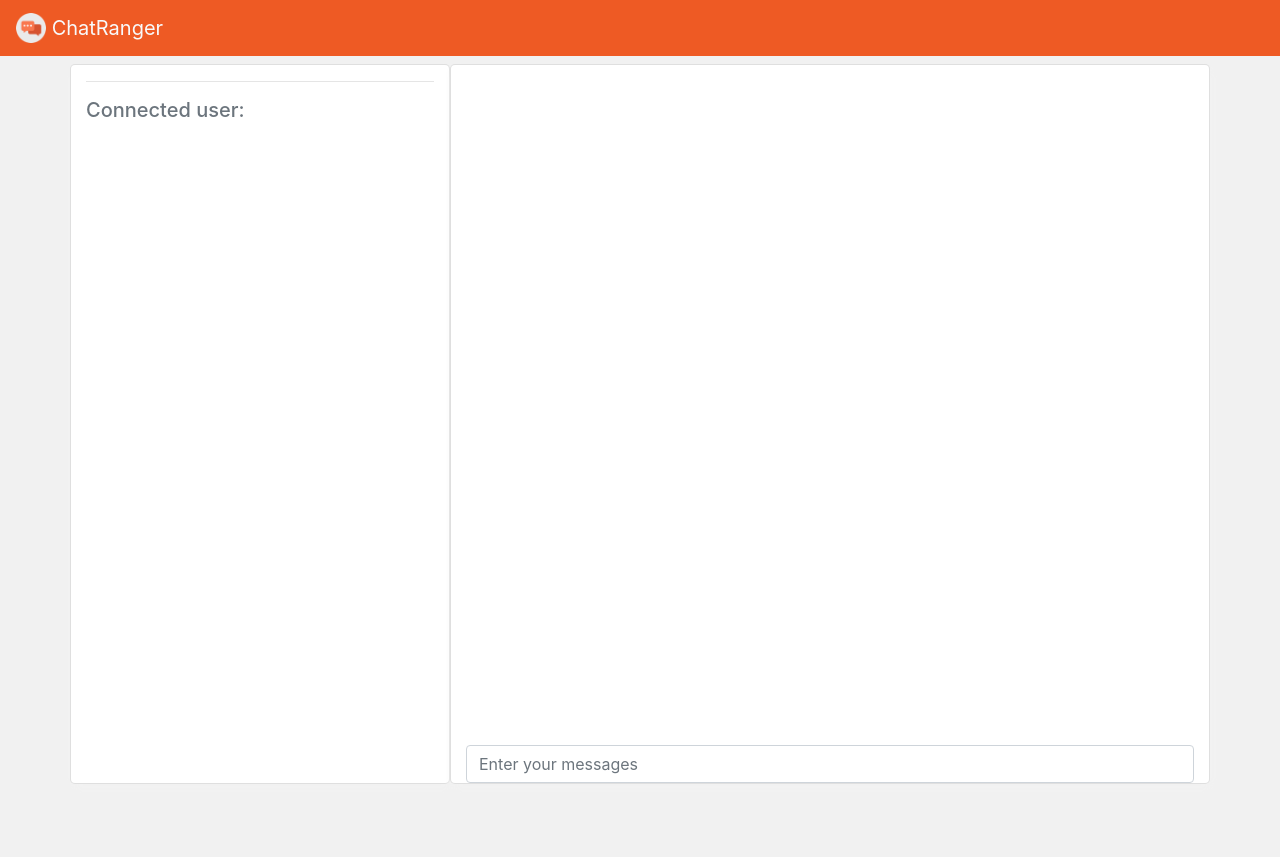
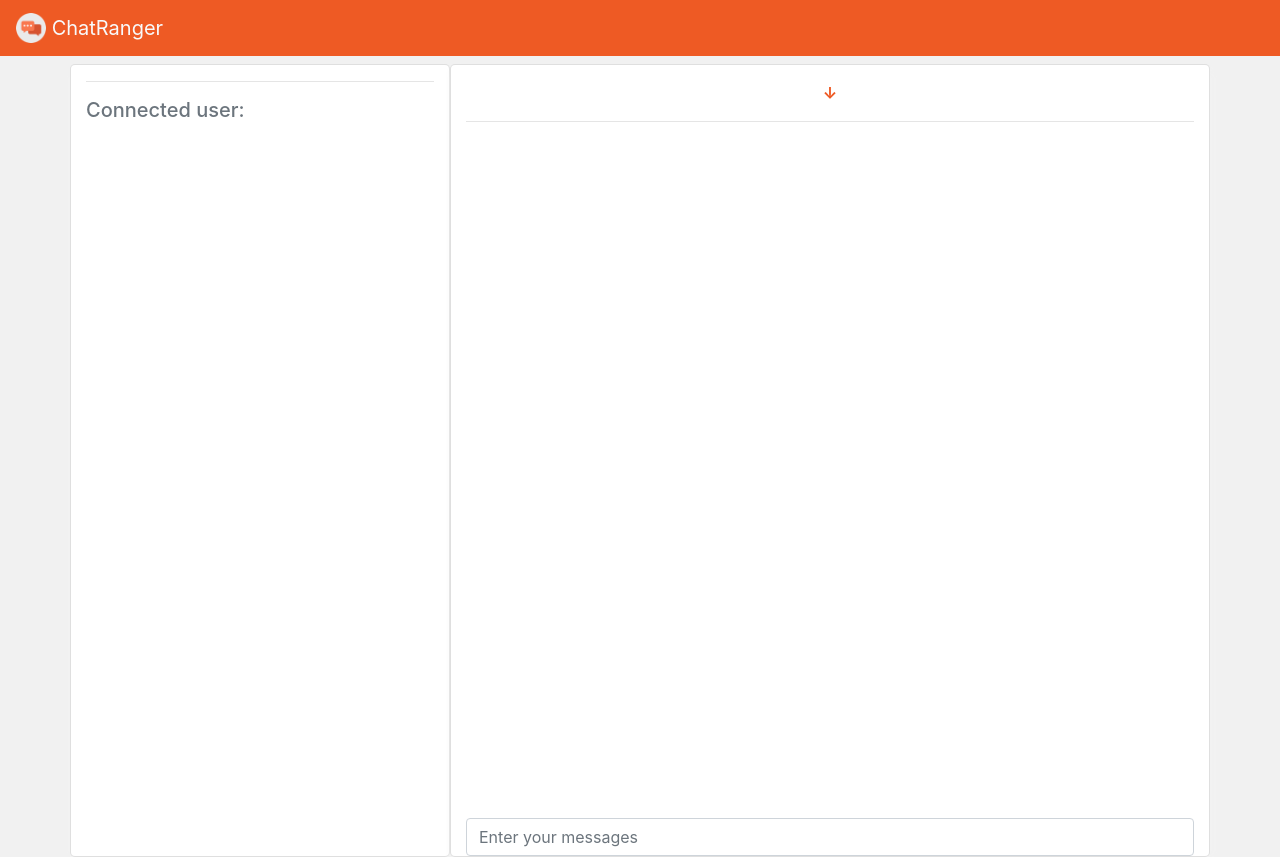
Before and after one commit to hamzagh1998/ChatRanger, a website: page room.html in a window 1280 px wide. Before the commit the page ends 800 px from the top, so only its background shows below. Drawn offline with nearby package versions, Linux system fonts and the light colour scheme; no server answers.

Commit message:
add arrow link

```diff
--- a/room.html
+++ b/room.html
@@ -17,8 +17,6 @@
     </a>
   </nav>
   <div class="container mt-2">
-    <h4 id="roomName"></h4>
-    <h5 id="hostName"></h5>
     <div class="row">
       <div class="col-xm-12 col-sm-12 col-md-4 card">
         <!-- users box -->
@@ -27,6 +25,14 @@
         <div id="users-box"></div>
       </div>
       <div class="col-xm-12 col-sm-12 col-md-8 h-100 card">
+        <h4 id="roomName"></h4>
+        <h5 id="hostName"></h5>
+        <p class="text-center m-0">
+          <strong>
+            <a class="app-link" href="#msg-input">&darr;</a>
+          </strong>
+        </p>
+        <hr>
         <!-- messages box -->
         <div id="msg-input-box">
           <div id="msg-box" class="h-100 w-100"></div>
```
